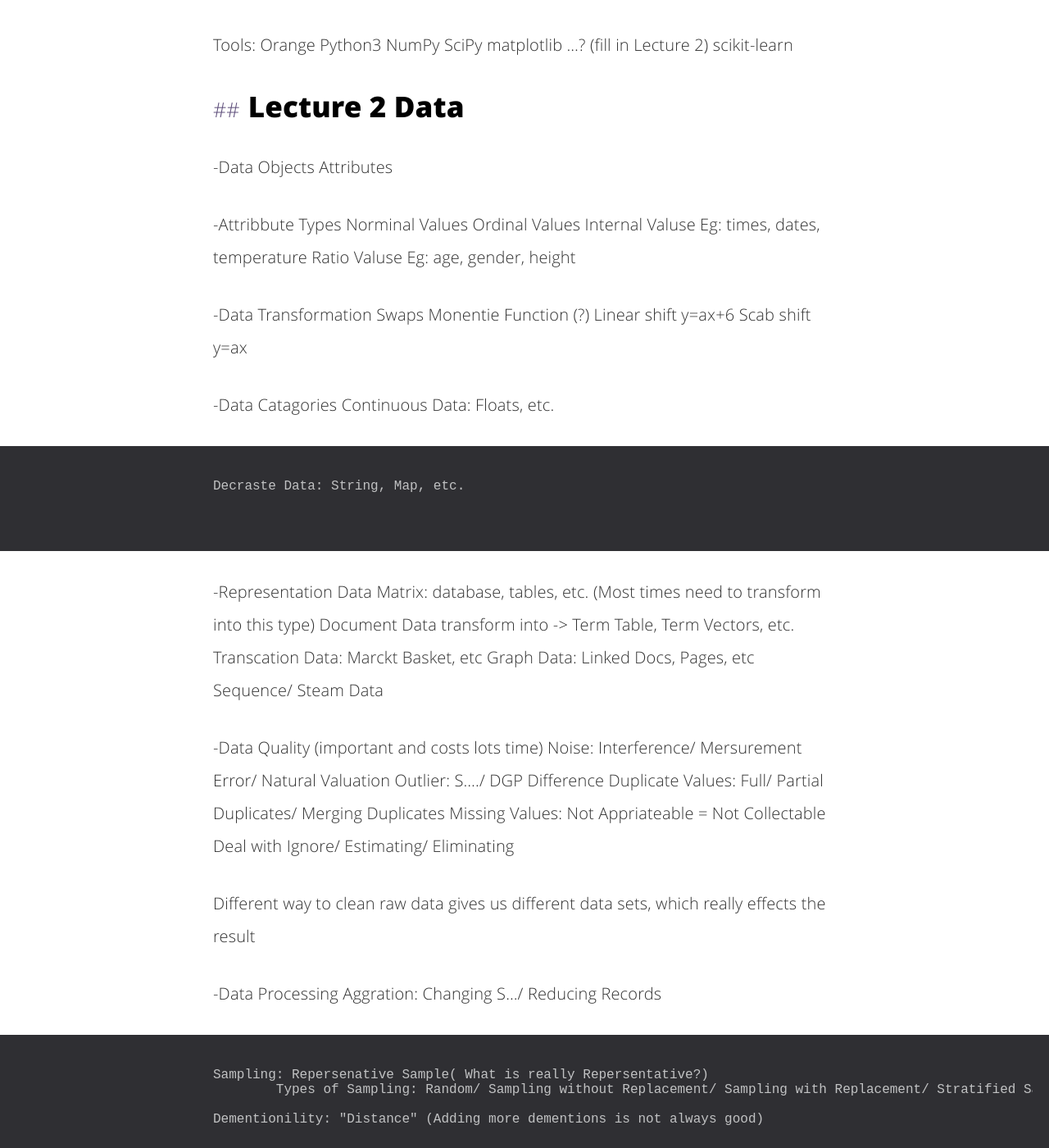
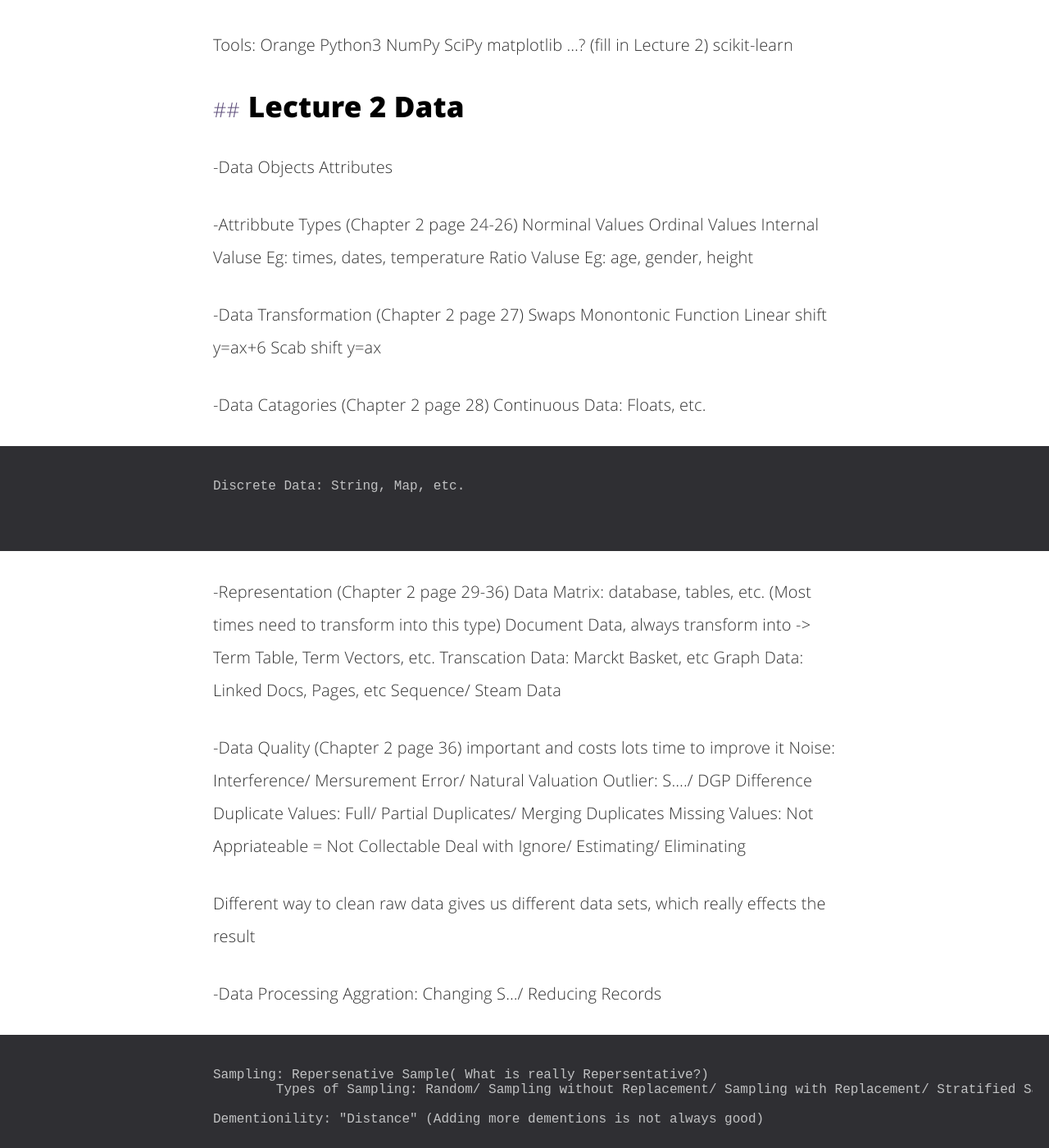
Before and after one commit to GSephrioth/gsephrioth.github.com, a Jekyll site: the page built from _posts/2017-01-20-Data-Minging-Notes.md, in a window 1280 px wide and 1400 px high, scrolled down 809 px. Shown: the whole window at 82% size. Built offline with Jekyll 4.4.1, drawn with Linux system fonts in a browser that asks for light colours; comment, search, counter and statistics services are not loaded.

Commit message:
Updated Data mining note
Make some slight changes

```diff
--- a/_posts/2017-01-20-Data-Minging-Notes.md
+++ b/_posts/2017-01-20-Data-Minging-Notes.md
@@ -49,31 +49,33 @@ scikit-learn
 	Objects
 	Attributes
 
--Attribbute Types
+-Attribbute Types (Chapter 2 page 24-26)
 	Norminal Values
 	Ordinal Values
 	Internal Valuse Eg: times, dates, temperature
 	Ratio Valuse Eg: age, gender, height
 
--Data Transformation
+
+-Data Transformation (Chapter 2 page 27)
 	Swaps
-	Monentie Function (?)
+	Monontonic Function
 	Linear shift y=ax+6
 	Scab shift y=ax
 
--Data Catagories
+-Data Catagories (Chapter 2 page 28)
 	Continuous Data: Floats, etc.
 
-	Decraste Data: String, Map, etc.
+	Discrete Data: String, Map, etc.
 
--Representation
+-Representation (Chapter 2 page 29-36)
 	Data Matrix: database, tables, etc. (Most times need to transform into this type)
-	Document Data transform into -> Term Table, Term Vectors, etc.
+	Document Data, always transform into -> Term Table, Term Vectors, etc.
 	Transcation Data: Marckt Basket, etc
 	Graph Data: Linked Docs, Pages, etc
 	Sequence/ Steam Data
 
--Data Quality (important and costs lots time)
+-Data Quality (Chapter 2 page 36)
+important and costs lots time to improve it
 	Noise: Interference/ Mersurement Error/ Natural Valuation
 	Outlier: S..../ DGP Difference
 	Duplicate Values: Full/ Partial Duplicates/ Merging Duplicates
```
